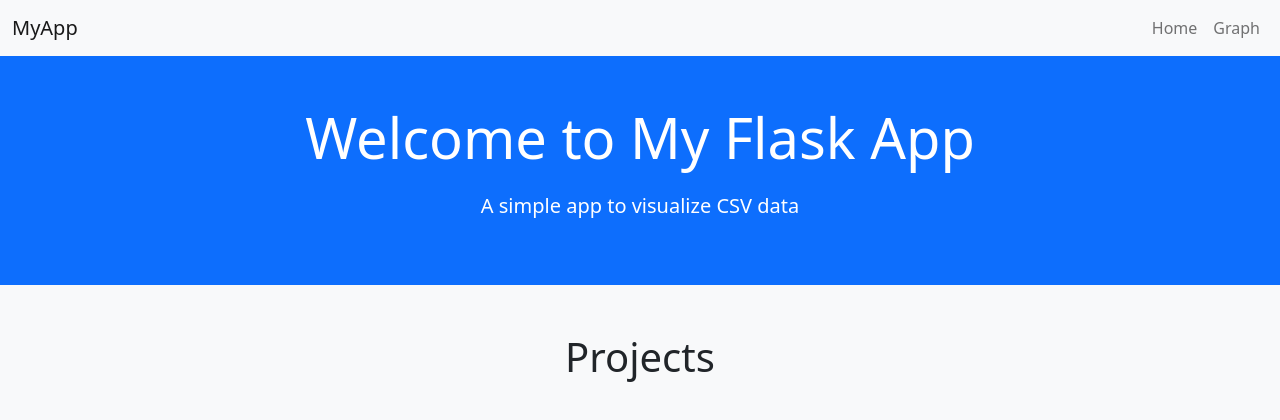
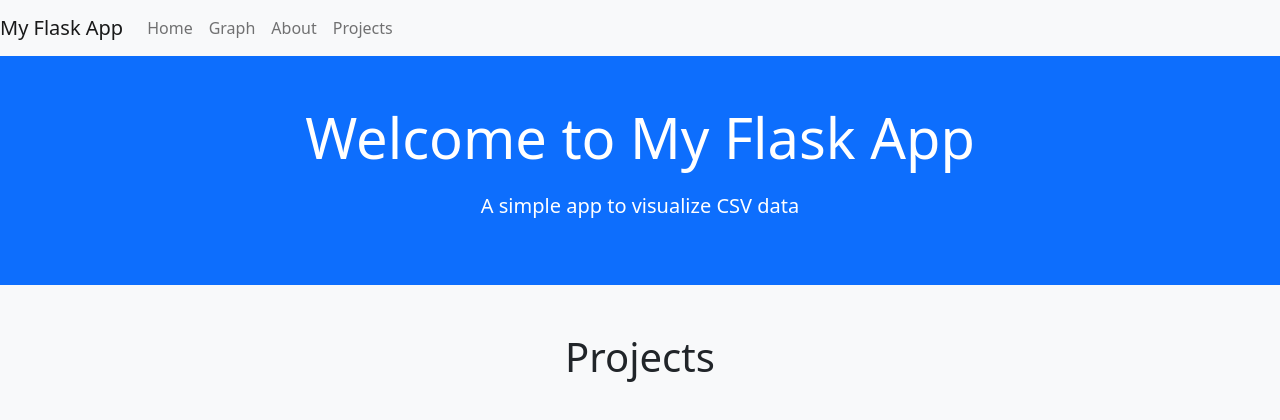
Before and after one commit to manish-jsx/flaskproject, a Flask app: page /projects in a window 1280 px wide. Shown: the top 420 px of the page. Run offline with Flask 3, Linux system fonts and the light colour scheme.

Commit message:
navbar updates

```diff
--- a/app/templates/base.html
+++ b/app/templates/base.html
@@ -10,21 +10,22 @@
 <body>
     <!-- Navbar -->
     <nav class="navbar navbar-expand-lg navbar-light bg-light">
-        <div class="container-fluid">
-            <a class="navbar-brand" href="#">MyApp</a>
-            <button class="navbar-toggler" type="button" data-bs-toggle="collapse" data-bs-target="#navbarNav" aria-controls="navbarNav" aria-expanded="false" aria-label="Toggle navigation">
-                <span class="navbar-toggler-icon"></span>
-            </button>
+        <a class="navbar-brand" href="{{ url_for('index') }}">My Flask App</a>
         <div class="collapse navbar-collapse" id="navbarNav">
-                <ul class="navbar-nav ms-auto">
+            <ul class="navbar-nav">
                 <li class="nav-item">
                     <a class="nav-link" href="{{ url_for('index') }}">Home</a>
                 </li>
                 <li class="nav-item">
                     <a class="nav-link" href="{{ url_for('graph') }}">Graph</a>
                 </li>
+                <li class="nav-item">
+                    <a class="nav-link" href="{{ url_for('about') }}">About</a>
+                </li>
+                <li class="nav-item">
+                    <a class="nav-link" href="{{ url_for('project_list') }}">Projects</a>
+                </li>
             </ul>
-            </div>
         </div>
     </nav>
 
```
Lines whose indentation alone changed are shown as unchanged.
